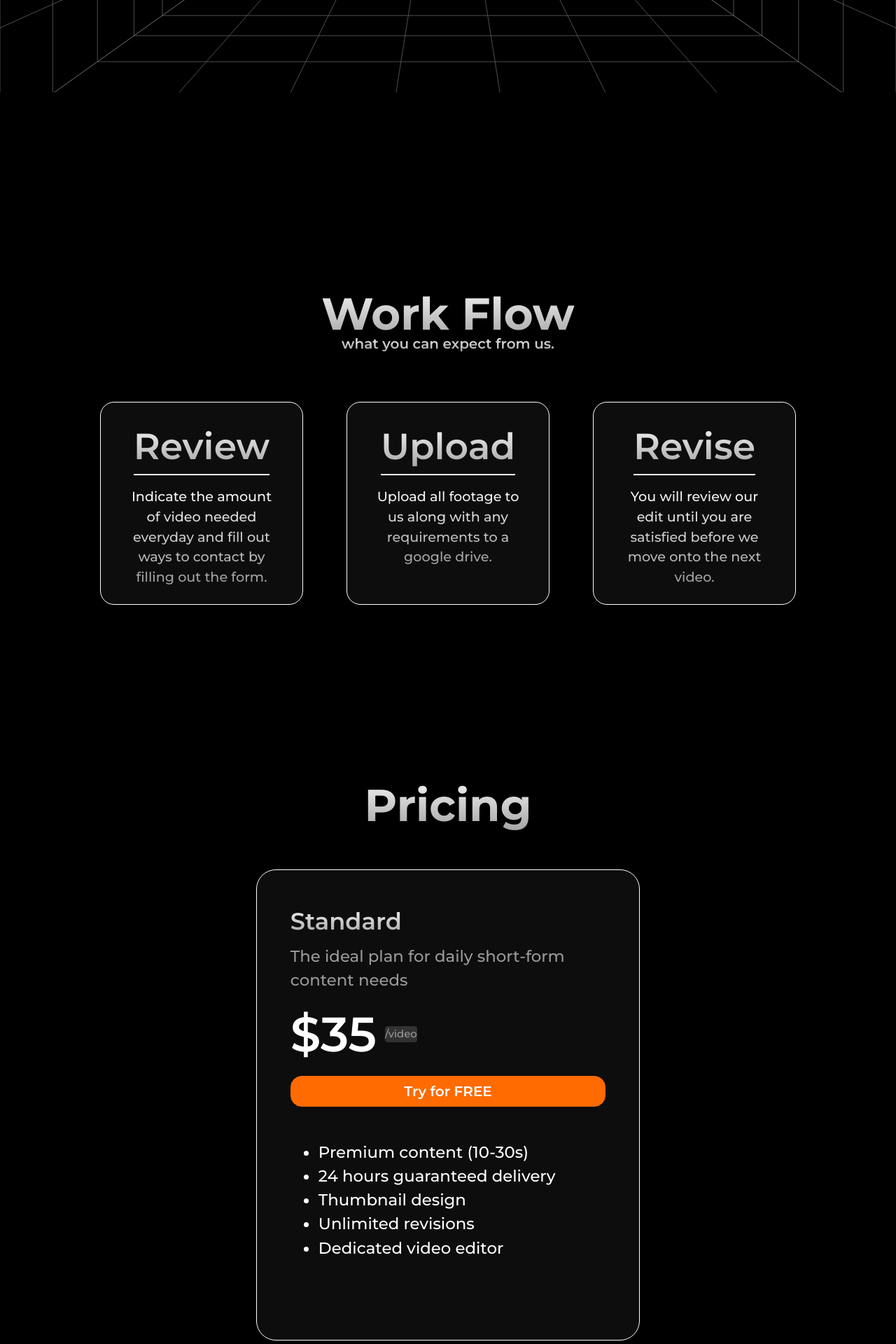
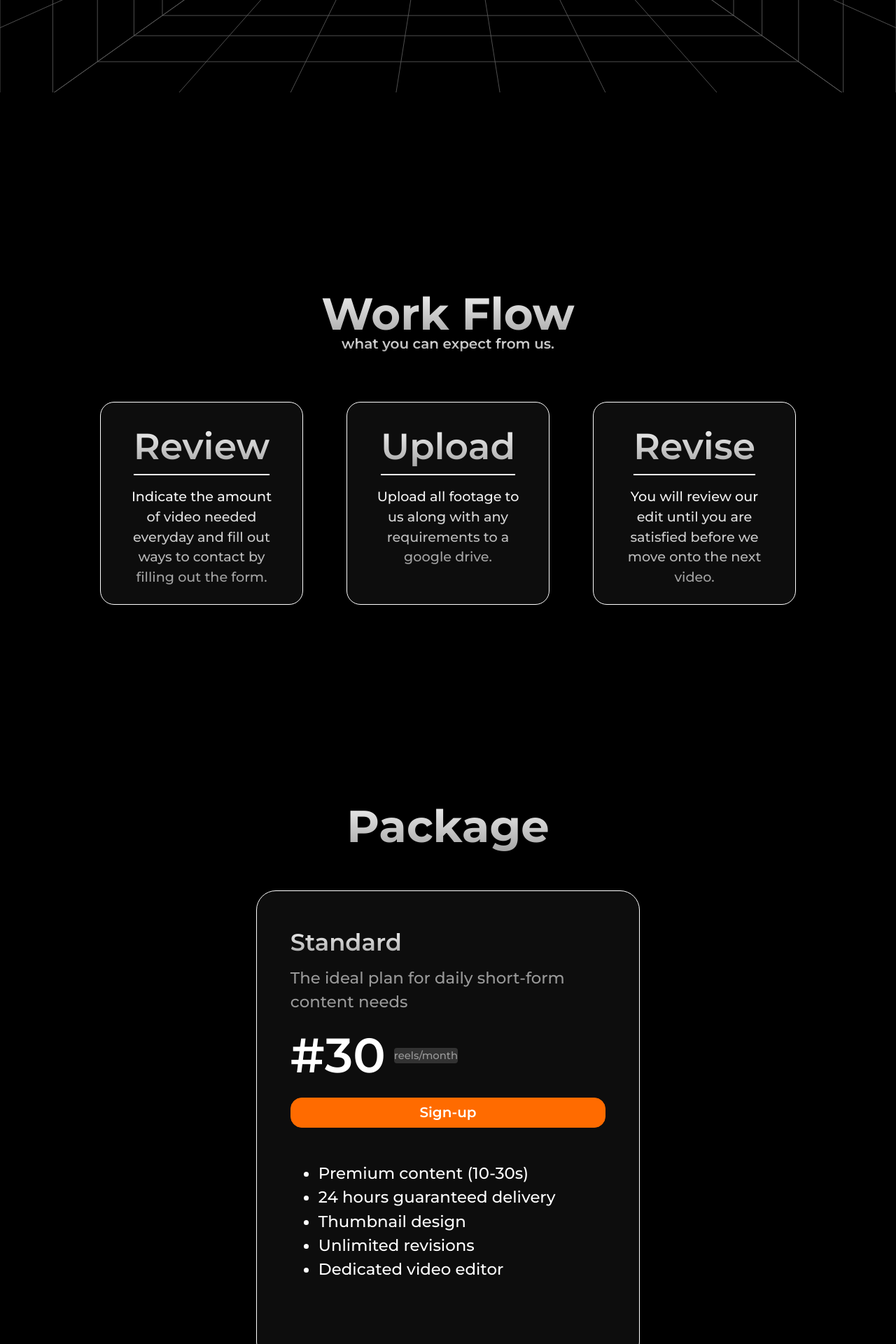
Before and after one commit to dadaxingxing/video-editing-funnel, a React (Vite) app: page / in a window 1280 px wide. Shown: the part 740-2660 px from the top of the page at 70% size. Built offline with nearby package versions, Linux system fonts and the light colour scheme.

Commit message:
changed price and package

```diff
--- a/src/App.css
+++ b/src/App.css
@@ -72,7 +72,8 @@
     top: 0;
     left: 0;
     width: 100vw;
-    height: 100vh;
+    height: 100dvh;
+    /* height: calc(var(--vh, 1vh) * 100); */
     background-color: black;
     z-index: 900;
 
@@ -99,7 +100,10 @@
     background-position: center;
 
     width: 100%;
-    height: 100dvh;
+
+    min-height: 100dvh;
+    height: auto;
+    /* height: calc(var(--vh, 1vh) * 100); */
 }
 
 
@@ -127,7 +131,9 @@ body{
 
 .page2{
     width: 100%;
-    height: 125dvh;
+    height: auto;
+    min-height: 125dvh;
+    /* height: calc(var(--vh, 1vh) * 125); */
     gap: 2.75rem;
 }
 
@@ -154,7 +160,9 @@ body{
 
 .page3{
     width: 100%;
-    height: 100dvh;
+    height: auto;
+    min-height: 100dvh;
+    /* height: calc(var(--vh, 1vh) * 100); */
     gap: 2.75rem;
 }
 
@@ -168,7 +176,9 @@ body{
 
 .page4{
     width: 100%;
-    height: 29dvh;
+    height: auto;
+    min-height: 29dvh;
+    /* height: calc(var(--vh, 1vh) * 29); */
     border-top: white;
     border-top-width: 1px;
     border-top-style: solid;
--- a/src/App.jsx
+++ b/src/App.jsx
@@ -7,9 +7,12 @@ import BeehiivForm from './component/BeehiveForm';
 
 import 'bootstrap-icons/font/bootstrap-icons.css';
 import { useState } from 'react';
+import { useViewportHeight } from './hooks/useViewportHeight';
 
 
 function App() {
+  useViewportHeight();
+
   const [isOpen, setIsOpen] = useState(false);
   const offerPoints = [
     'Premium content (10-30s)',
@@ -47,7 +50,7 @@ function App() {
         <div className='col-4 d-none d-lg-block'>
           <div className='navButtons d-flex justify-content-center'>
             <DropDownItem href='#about'>About</DropDownItem>
-            <DropDownItem href='#pricing'>Pricing</DropDownItem>
+            <DropDownItem href='#pricing'>Package</DropDownItem>
             <DropDownItem href='#newsletter'>Newsletter</DropDownItem>
           </div>
         </div>
@@ -170,7 +173,7 @@ function App() {
       {/* Third Page */}
       <div className='container page3 d-flex justify-content-center align-items-center flex-column' id='pricing'>
         <div className='row d-none d-sm-block' >
-          <div className='col-12 p3_title'>Pricing</div>
+          <div className='col-12 p3_title'>Package</div>
 
         </div>
         <div className='row'>
@@ -179,8 +182,8 @@ function App() {
             <Offer
               packages='Standard'
               description='The ideal plan for daily short-form content needs'
-              price='$35'
-              unit='/video'
+              price='#30'
+              unit='reels/month'
               points={offerPoints}
             />
 
--- a/src/component/Offer.jsx
+++ b/src/component/Offer.jsx
@@ -15,7 +15,7 @@ function Offer({packages, description, price, unit, points}) {
                 height='4rem'
                 width='100%'
                 radius='1rem'
-            >Try for FREE</CTA>
+            >Sign-up</CTA>
             <ul className='bulletPoints mt-2 mt-lg-5'>
                 {points.map((point, index) => (
                     <li className='point' key={index}>{point}</li>
--- /dev/null
+++ b/src/hooks/useViewportHeight.jsx
@@ -0,0 +1,24 @@
+import { useEffect } from "react";
+
+export function useViewportHeight() {
+    useEffect(() => {
+        const setVh = () => {
+            const vh = window.innerHeight * 0.01;
+            document.documentElement.style.setProperty('--vh', `${vh}px`);
+        };
+
+        setVh();
+
+        let resizeTimeout;
+        const handleResize = () => {
+            clearTimeout(resizeTimeout);
+            resizeTimeout = setTimeout(setVh, 200);
+        };
+
+        window.addEventListener('resize', setVh);
+
+        return () => {
+            window.removeEventListener('resize', setVh);
+        }
+    }, []);
+};
```
